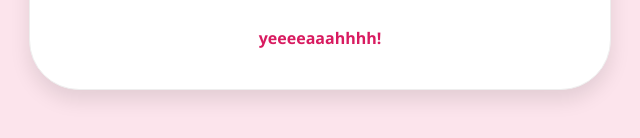
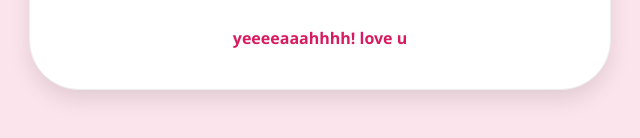
Before and after one commit to giacomosas/persilvietta.github.io, a plain HTML site: page index.html in a window 1280 px wide. Both pictures are taken after a click on the button "YES". Shown: the part 434-572 px from the top of the page, 320-960 px from the left. Drawn offline with Linux system fonts and the light colour scheme.

Commit message:
Update index.html

```diff
--- a/index.html
+++ b/index.html
@@ -4,7 +4,7 @@
 <head>
     <meta charset="UTF-8">
     <meta name="viewport" content="width=device-width, initial-scale=1.0">
-    <title>Una lettera per te</title>
+    <title>amourrr</title>
     <style>
         body {
             background-color: #fce4ec;
@@ -161,7 +161,7 @@
             messaggio.style.display = 'block'; // Mostra il messaggio
 
             if (scelta === 'SI') {
-                messaggio.innerHTML = "yeeeeaaahhhh!";
+                messaggio.innerHTML = "yeeeeaaahhhh! love u";
             } else {
                 messaggio.innerHTML = "Coooome?";
             }
```
